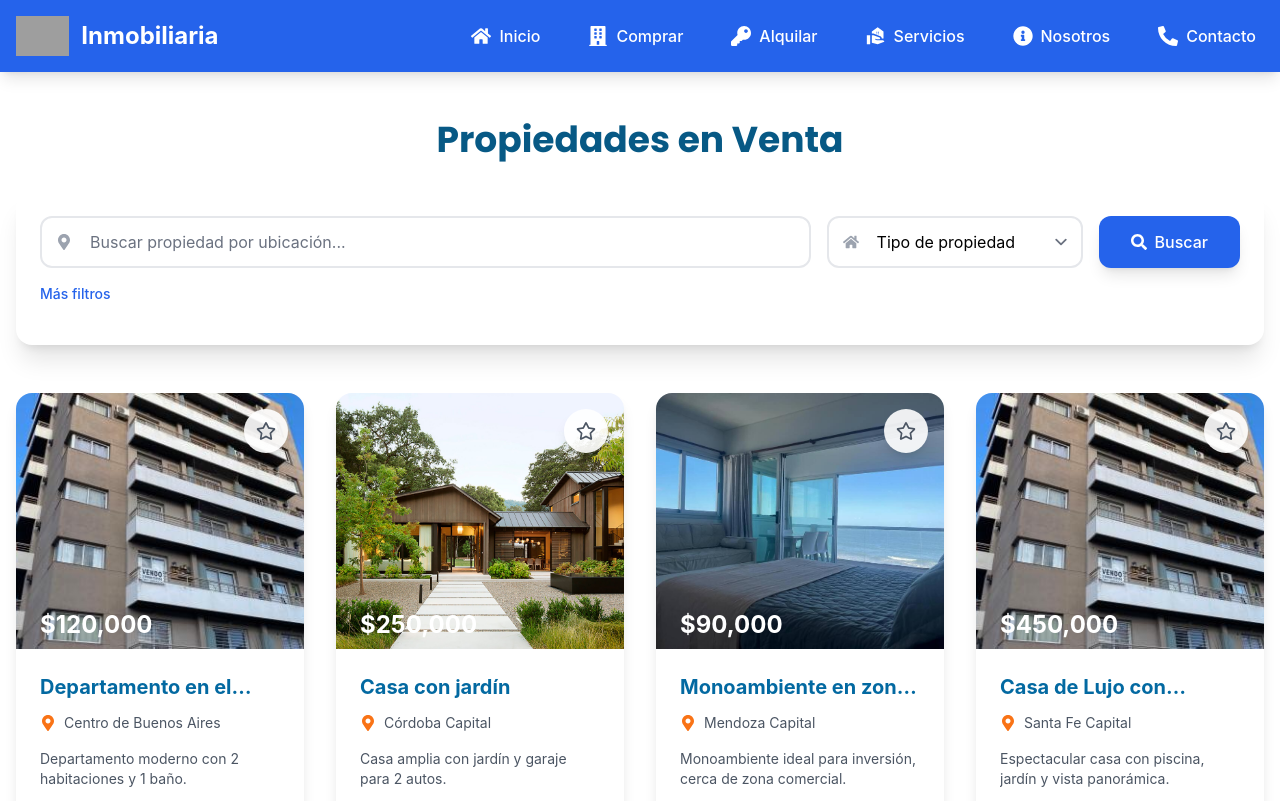
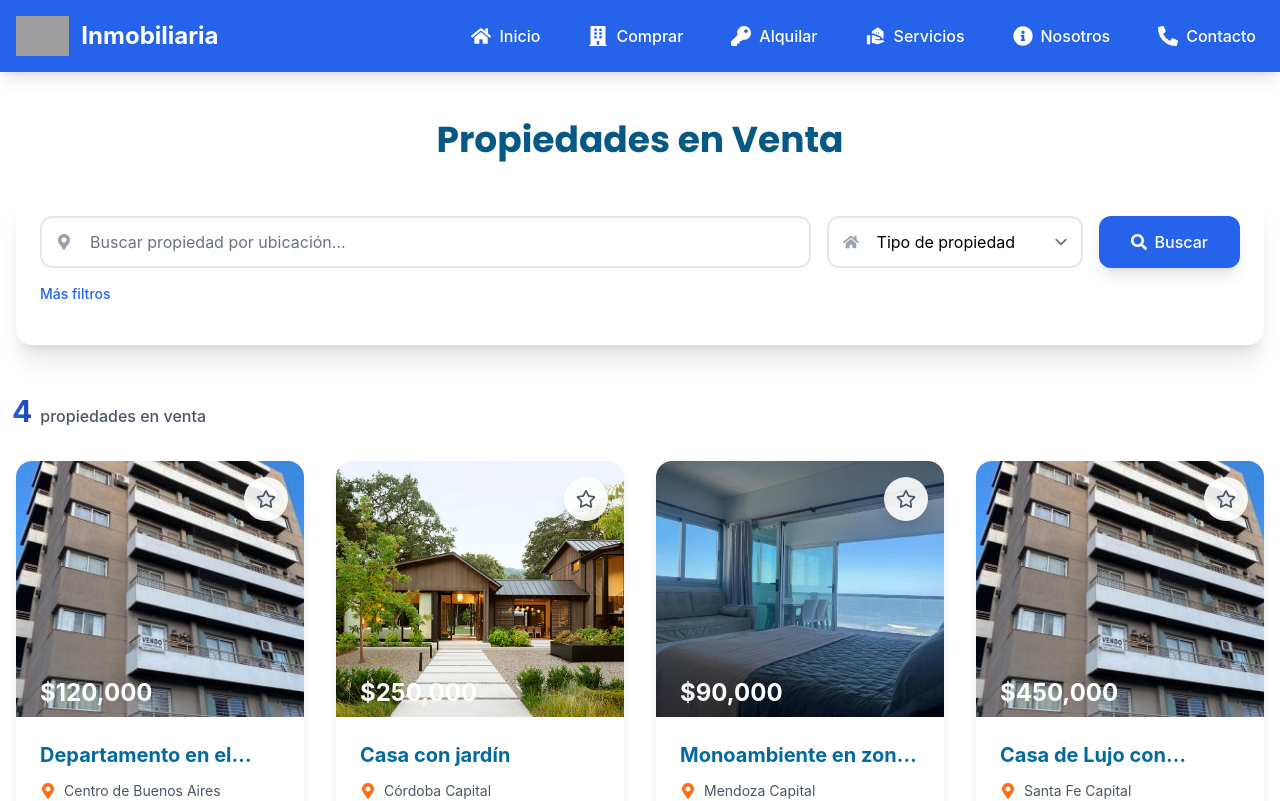
Before and after one commit to MatiasRodriguez21/inmobiliaria-app, a React (Create React App) app: page /propiedades/comprar in a window 1280 px wide. Shown: the top 801 px of the page. Built offline with nearby package versions, Linux system fonts and the light colour scheme; grey boxes are pictures that could not be loaded.

Commit message:
Se añade contador de propiedades

```diff
--- a/src/components/Properties.jsx
+++ b/src/components/Properties.jsx
@@ -66,6 +66,7 @@ const Properties = ({ propiedades, isRental = false }) => {
       <h2 className="text-4xl font-display font-bold text-center mb-8 text-primary-800">
         Propiedades en {isRental ? 'Alquiler' : 'Venta'}
       </h2>
+
       <div className="max-w-[1280px] mx-auto mb-12">
         <SearchFilter
           propiedades={propiedades}
@@ -75,6 +76,21 @@ const Properties = ({ propiedades, isRental = false }) => {
           isRental={isRental}
         />
       </div>
+
+      <div className="max-w-[1280px] mx-auto -ml-1 mb-8">
+        <div className="flex items-baseline gap-2">
+          <span className="text-3xl font-bold bg-gradient-to-r from-blue-600 to-blue-800 bg-clip-text text-transparent">
+            {filteredPropiedades.length}
+          </span>
+          <span className="text-gray-600 dark:text-gray-400 font-medium">
+            propiedades en {isRental ? 'alquiler' : 'venta'}
+            {(searchParams.get('busqueda') || searchParams.get('tipo')) && (
+              <span className="ml-1 text-gray-500">encontradas</span>
+            )}
+          </span>
+        </div>
+      </div>
+
       <motion.div
         className="grid grid-cols-1 sm:grid-cols-2 lg:grid-cols-3 xl:grid-cols-4 gap-8"
         variants={{
```
